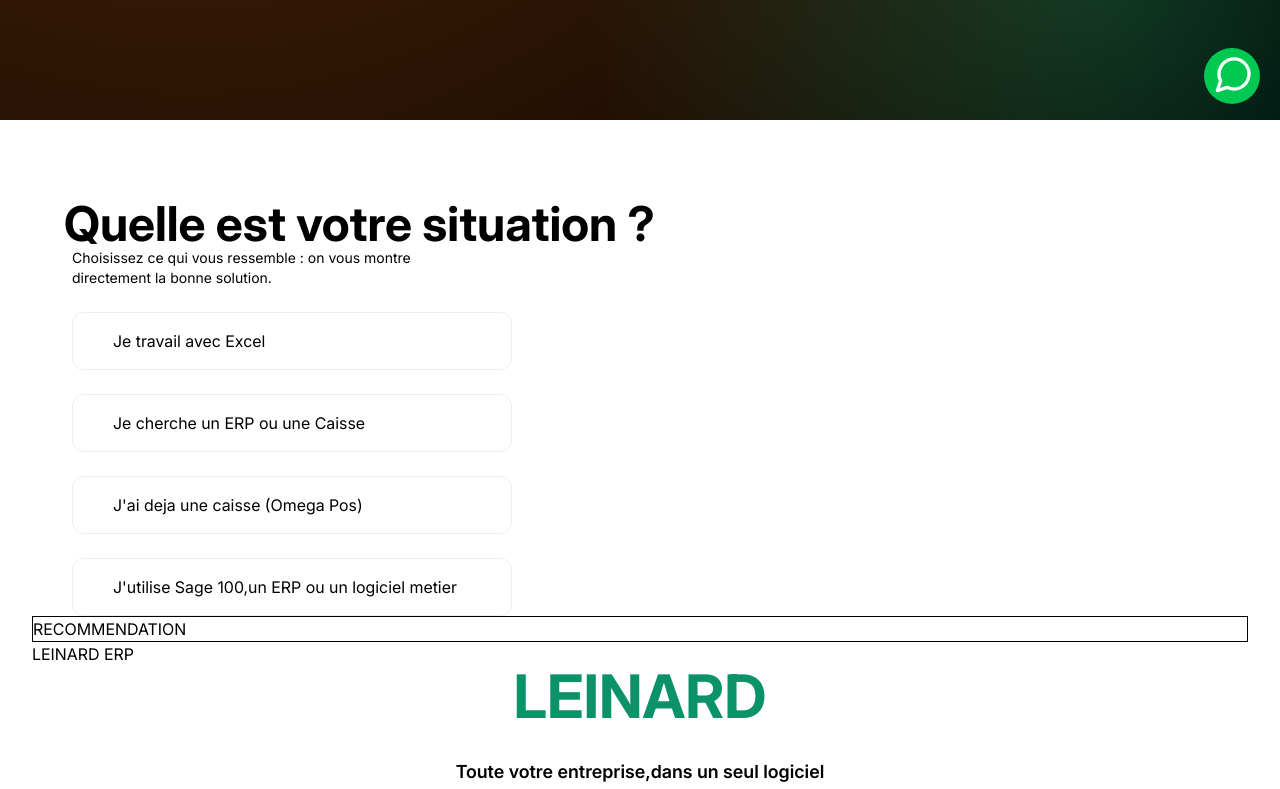
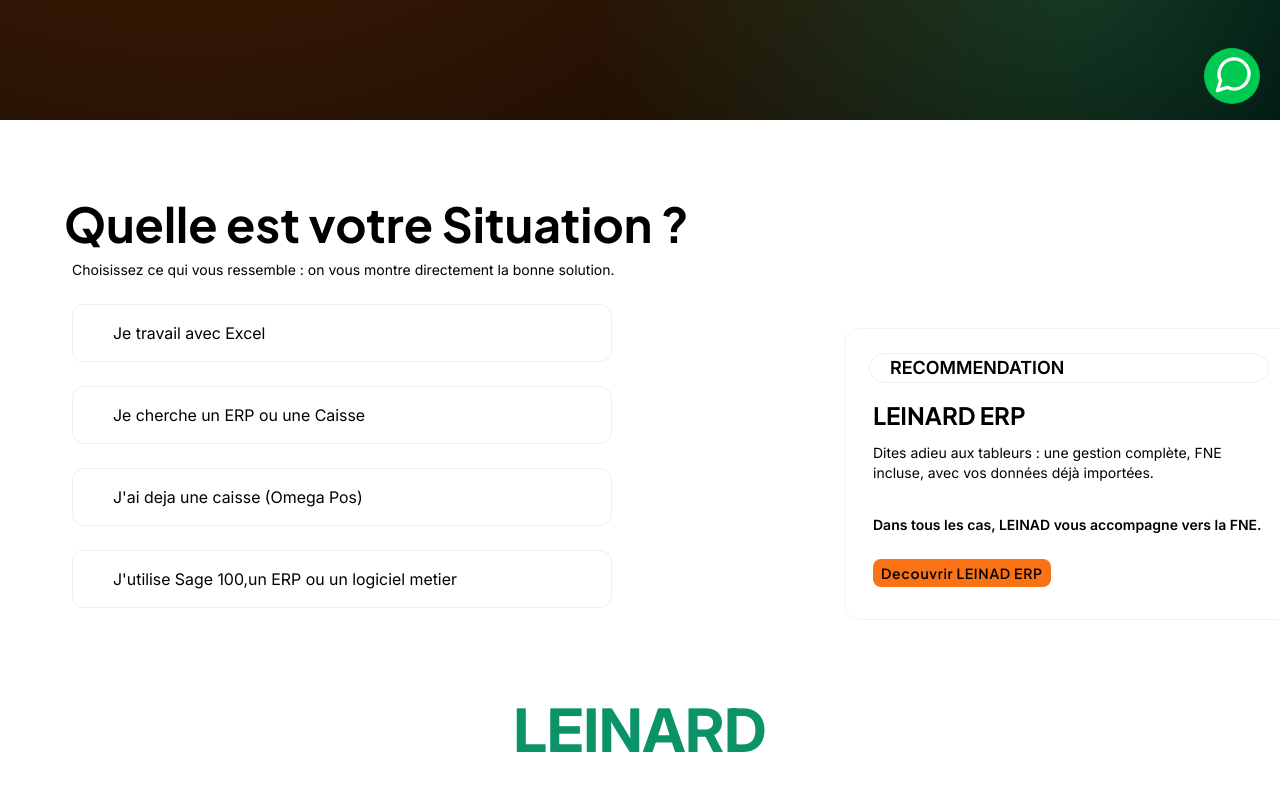
Before and after one commit to daraeleri/leinad-front-end, a website: page src/index.html in a window 1280 px wide. Shown: the part 680-1469 px from the top of the page. Drawn offline with Linux system fonts and the light colour scheme.

Commit message:
section three js

```diff
--- a/src/index.html
+++ b/src/index.html
@@ -78,11 +78,11 @@
 
     <!-- navbar section -->
 
+    <div class="relative">
 
         <!-- hero section -->
-
         <section
-        class="relative min-h-screen overflow-hidden
+            class="sticky top-0 min-h-screen overflow-hidden
              bg-black text-white bg-[radial-gradient(circle_at_15%_20%,rgba(249,115,22,0.35),transparent_100%),radial-gradient(circle_at_85%_80%,rgba(16,185,129,0.30),transparent_40%)]">
 
             <div class="my-20">
@@ -97,7 +97,8 @@
                         </div>
 
                         <h1 class="text-3xl md:text-5xl font-semibold md:my-2 my-3">Gérez votre entreprise.</h1>
-                    <h2 class="text-2xl md:text-4xl font-semibold text-primary md:ml-1 md:my-2 my-3">Restez conforme au
+                        <h2 class="text-2xl md:text-4xl font-semibold text-primary md:ml-1 md:my-2 my-3">Restez conforme
+                            au
                             FNE.
                         </h2>
                         <h3 class="text-xl md:text-3xl
@@ -185,61 +186,61 @@
             </div>
 
         </section>
-
         <!-- hero section -->
 
 
         <!-- situation page -->
-
-    <section class="mx-8 md:mt-20">
+        <section class="relative z-10 bg-white rounded-t-3xl px-8 pt-20 pb-20">
 
             <div class="">
 
+                <div class="">
+
                     <!-- title -->
-            <div class="md:mx-8">
-                <h1 class="md:text-5xl font-bold">
-                    Quelle est votre situation ?
+                    <div class="mx-8">
+                        <h1 class="md:text-5xl text-2xl text-nowrap font-bold">
+                            Quelle est votre Situation ?
                         </h1>
 
-                <p class="md:ml-2 md:text-sm">
-                    Choisissez ce qui vous ressemble : on vous montre <br>directement la bonne solution.
+                        <p class="md:ml-2 text-sm md:mt-3 mt-2">
+                            Choisissez ce qui vous ressemble : on vous montre directement la bonne solution.
                         </p>
                     </div>
                     <!-- title -->
 
                     <!-- cards -->
-            <div>
+                    <div class="flex flex-col md:flex-row md:mt-0 mt-4 md:gap-48">
 
                         <!-- left cards -->
                         <div>
 
-                    <div class="left-cards">
-                        <div>
-                            <p class="md:ml-10">
+                            <div class="left-cards" key="excel">
+                                <div>
+                                    <p class="md:ml-10 ml-14">
                                         Je travail avec Excel
                                     </p>
                                 </div>
                             </div>
 
-                    <div class="left-cards">
-                        <div>
-                            <p class="md:ml-10">
+                            <div class="left-cards" key="erp">
+                                <div>
+                                    <p class="md:ml-10 ml-14">
                                         Je cherche un ERP ou une Caisse
                                     </p>
                                 </div>
                             </div>
 
-                    <div class="left-cards">
-                        <div>
-                            <p class="md:ml-10">
+                            <div class="left-cards" key="pos">
+                                <div>
+                                    <p class="md:ml-10 ml-14">
                                         J'ai deja une caisse (Omega Pos)
                                     </p>
                                 </div>
                             </div>
 
-                    <div class="left-cards">
-                        <div>
-                            <p class="md:ml-10">
+                            <div class="left-cards" key="sage">
+                                <div>
+                                    <p class="md:ml-10 ml-13">
                                         J'utilise Sage 100,un ERP ou un logiciel metier
                                     </p>
                                 </div>
@@ -251,23 +252,40 @@
 
                         <!-- right -->
 
-                <div>
-
-
-                    <div>
-
-                        <div class="border">
+                        <div class="md:mt-12 mt-8">
+
+
+                            <div class="border border-gray-200/50 rounded-2xl
+                            md:h-73">
+
+                                <div class="border border-gray-200/70  md:text-lg
+                             text-sm rounded-2xl md:w-100 w-50 mx-9 px-6 mt-6
+                            md:px-5 font-semibold md:mx-6">
                                     <p>RECOMMENDATION</p>
                                 </div>
 
-                        <div>
-                            <span>LEINARD ERP</span>
-
-                            <p>
-
-                            </p>
-
-                        </div>
+                                <div class="md:mx-7 md:mt-4 mx-10 mt-3">
+                                    <span id="account-name" class="md:text-2xl text-lg font-bold">LEINARD ERP</span>
+
+                                    <p id="account-text" class="md:text-sm md:mt-3">
+                                        Dites adieu aux tableurs : une gestion complète, FNE incluse, avec vos données
+                                        déjà
+                                        importées.
+                                    </p>
+
+                                </div>
+
+                                <div class="md:mx-7 md:mt-8 mx-9 mt-4">
+                                    <p class="text-sm font-semibold">Dans tous les cas, LEINAD vous accompagne vers la
+                                        FNE.</p>
+
+                                    <div>
+                                        <button id="btn-name" class="md:btn btn-sm md:mt-6 mt-3 mb-3 md:mb-0 tracking-wider">
+                                            Decouvrir LEINAD ERP
+                                        </button>
+                                    </div>
+                                </div>
+
                             </div>
 
 
@@ -275,14 +293,14 @@
                         <!-- right -->
                     </div>
                     <!-- cards -->
+                </div>
 
 
             </div>
 
         </section>
-
-
         <!-- situation page -->
+    </div>
 
 
     <!-- TOUTES VOTRE ENTREPRISE -->
--- a/src/input.css
+++ b/src/input.css
@@ -79,7 +79,7 @@
 
     html,
     body {
-        overflow-x: hidden;
+        overflow-x: clip;
 
     }
 
@@ -87,8 +87,13 @@
         @apply fixed top-0 left-0 w-full z-50 transition-colors duration-300;
     }
 
-    .btn {
+    .btn{
         @apply bg-primary px-4 py-2 text-black rounded-btn cursor-pointer font-semibold;
+    }
+
+    .btn-sm {
+        @apply bg-primary px-2 text-sm py-1 text-black rounded-btn
+             cursor-pointer font-semibold;
     }
 
     /* HERO SECTION */
@@ -111,7 +116,8 @@
 
         .left-cards{
             @apply border rounded-xl border-gray-200/70
-                    md:py-4 md:w-110 md:mx-10 md:mt-6
+                    md:py-4 py-3 md:w-135 w-95 md:mx-10 md:mt-6 md:my-0 my-2
+                    cursor-pointer focus:outline focus:border-primary;
         }
 
     /* THIRD SECTION */
--- a/src/script/index.js
+++ b/src/script/index.js
@@ -15,19 +15,45 @@
 
 const step = () => slider.firstElementChild.offsetWidth + 16
 
-document.getElementById("next").addEventListener("click",()=>{
-    slider.scrollBy({left:step()});
+document.getElementById("next").addEventListener("click", () => {
+    slider.scrollBy({ left: step() });
 });
 
-document.getElementById("prev").addEventListener("click",()=>{
-    slider.scrollBy({left:-step()});
+document.getElementById("prev").addEventListener("click", () => {
+    slider.scrollBy({ left: -step() });
 });
 
 
+// section 3 js
+const infos = {
+    excel: {
+        name: "LEINAD ERP",
+        text: "Dites adieu aux tableurs : une gestion complète, FNE incluse, avec vos données déjà importées.",
+        button: "Decouvrir LEINAD ERP",
+    },
+
+    erp: {
+        name: "LEINAD ERP",
+        text: "Une seule plateforme pour les ventes, le stock, la facturation, la caisse et la certification FNE.",
+        button: "Decouvrir LEINAD ERP",
+    },
+
+    pos: {
+        name: "LEINAD CONNECT",
+        text: "Gardez votre caisse : LEINAD la relie à la FNE et chaque ticket est certifié.",
+        button: "Decouvrir LEINAD CONNECT",
+    },
+    sage: {
+        name: "LEINAD CONNECT",
+        text: "Gardez votre logiciel : LEINAD le connecte à la FNE sans rien changer à vos habitudes.",
+        button: "Decouvrir LEINAD CONNECT",
+    }
+}
+
 // faq toggle
 
-document.querySelectorAll('.faq-btn').forEach((btn)=>{
-    btn.addEventListener('click',()=>{
+document.querySelectorAll('.faq-btn').forEach((btn) => {
+    btn.addEventListener('click', () => {
         const item = btn.closest('.faq-item');
         const answer = item.querySelector('.faq-answer');
         const plus = item.querySelector('icon-plus');
@@ -35,8 +61,8 @@
         console.log({ item, answer, plus, minus });
 
         const isOpen = answer.classList.toggle('hidden') === false;
-        plus.classList.toggle('hidden',isOpen);
-        minus.classList.toggle('hidden',!isOpen);
-        btn.setAttribute('aria-expanded',isOpen);
+        plus.classList.toggle('hidden', isOpen);
+        minus.classList.toggle('hidden', !isOpen);
+        btn.setAttribute('aria-expanded', isOpen);
     });
 });
```
Also changed, not shown: src/assets/css/dist/output.css. Lines whose indentation alone changed are shown as unchanged.
